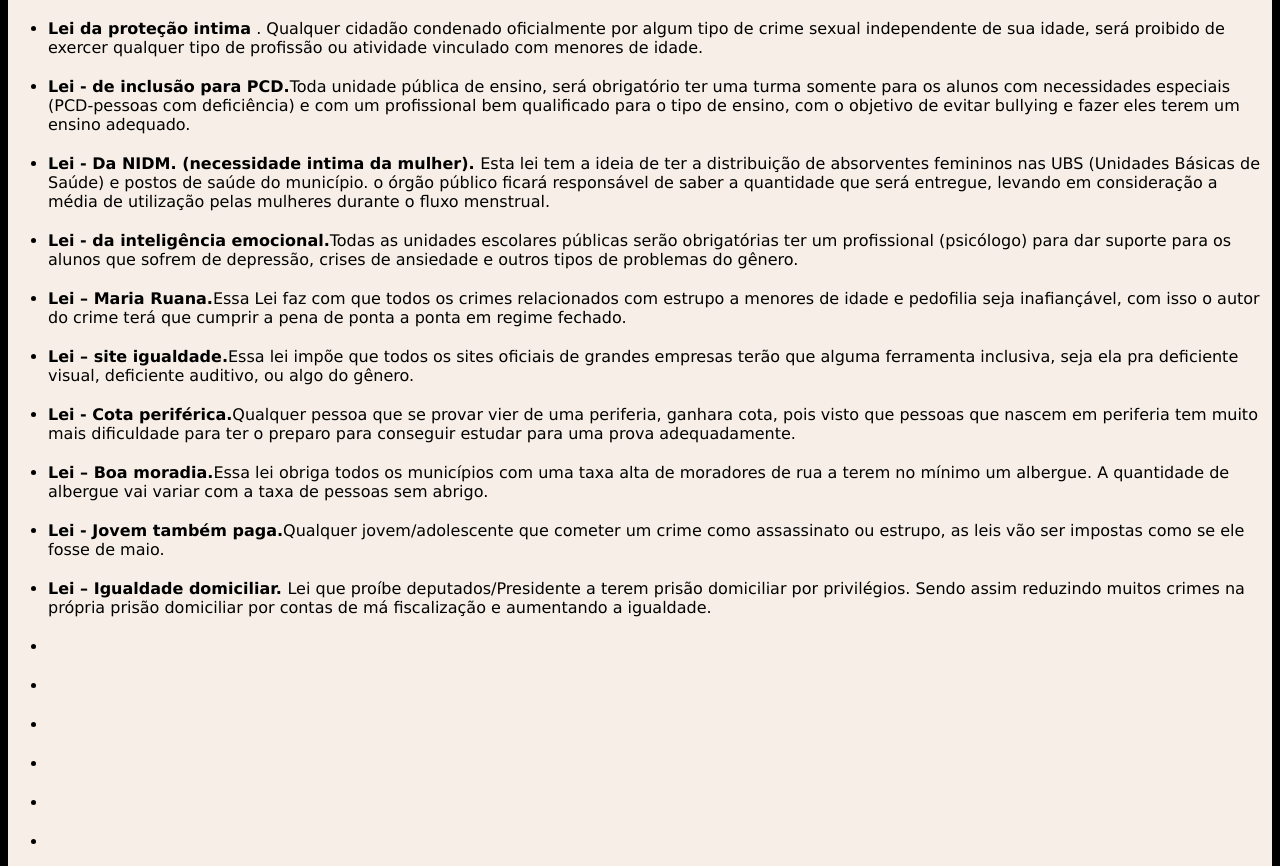
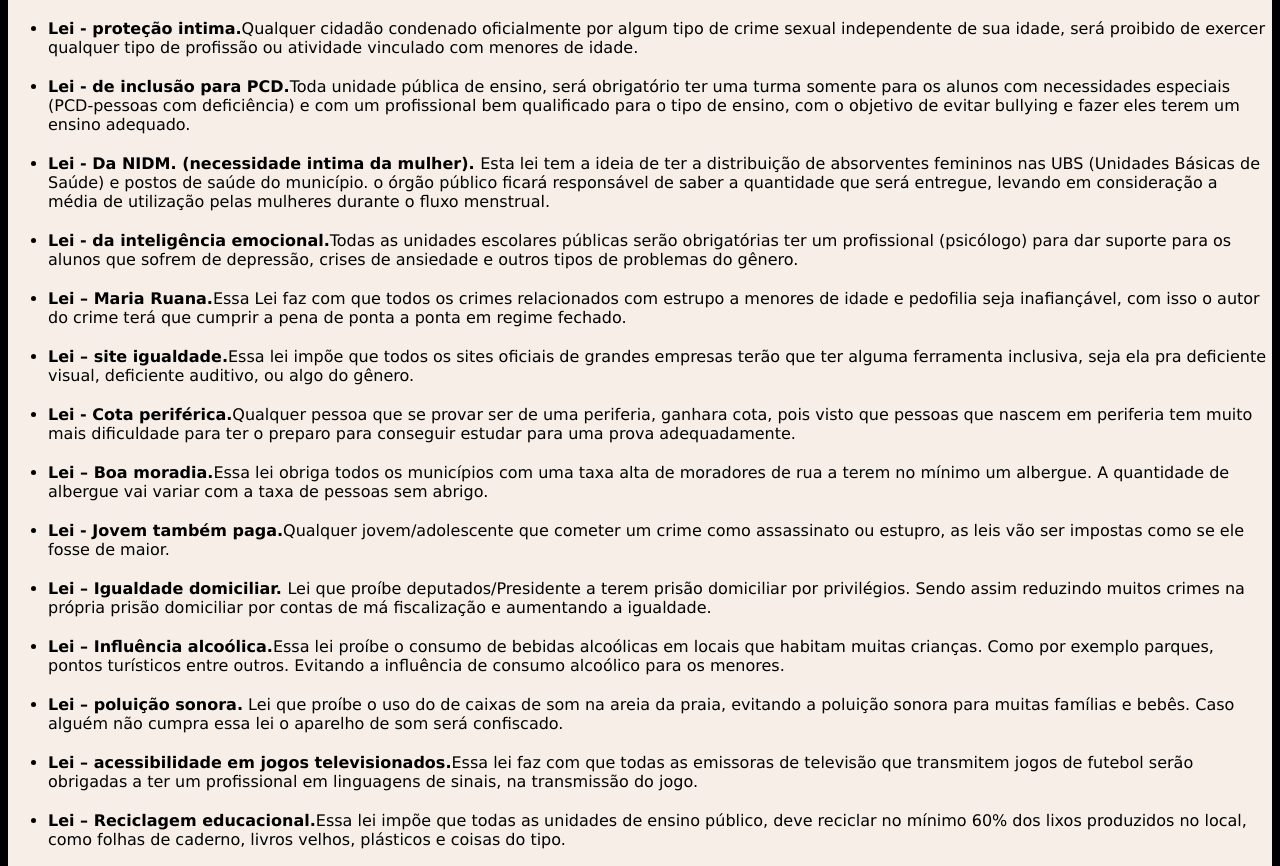
Before and after one commit to EllGuilherme/Trabalho-De-Filosofia-2.0, a plain HTML site: page leis.html in a window 1280 px wide. Shown: the part 63-929 px from the top of the page. Drawn offline with Linux system fonts and the light colour scheme.

Commit message:
99% finalizado

```diff
--- a/leis.html
+++ b/leis.html
@@ -17,22 +17,23 @@
     <div>
         <ul>
 
-            <li><strong> Lei da proteção intima</strong> . Qualquer cidadão condenado oficialmente por algum tipo de crime sexual independente de sua idade, será proibido de exercer qualquer tipo de profissão ou atividade vinculado com menores de idade.</li>
-            <li><strong> Lei - de inclusão para PCD.</strong>Toda unidade pública de ensino, será obrigatório ter uma turma somente para os alunos com necessidades especiais (PCD-pessoas com deficiência) e com um profissional bem qualificado para o tipo de ensino, com o objetivo de evitar bullying e fazer eles terem um ensino adequado. </li>
-            <li><strong> Lei - Da NIDM. (necessidade intima da mulher). </strong>Esta lei tem a ideia de ter a distribuição de absorventes femininos nas UBS (Unidades Básicas de Saúde) e postos de saúde do município. o órgão público ficará responsável de saber a quantidade que será entregue, levando em consideração a média de utilização pelas mulheres durante o fluxo menstrual. </li>
+            <li><strong>Lei - proteção intima.</strong>Qualquer cidadão condenado oficialmente por algum tipo de crime sexual independente de sua idade, será proibido de exercer qualquer tipo de profissão ou atividade vinculado com menores de idade.</li>
+            <li><strong>Lei - de inclusão para PCD.</strong>Toda unidade pública de ensino, será obrigatório ter uma turma somente para os alunos com necessidades especiais (PCD-pessoas com deficiência) e com um profissional bem qualificado para o tipo de ensino, com o objetivo de evitar bullying e fazer eles terem um ensino adequado. </li>
+            <li><strong>Lei - Da NIDM. (necessidade intima da mulher). </strong>Esta lei tem a ideia de ter a distribuição de absorventes femininos nas UBS (Unidades Básicas de Saúde) e postos de saúde do município. o órgão público ficará responsável de saber a quantidade que será entregue, levando em consideração a média de utilização pelas mulheres durante o fluxo menstrual. </li>
             <li><strong>Lei - da inteligência emocional.</strong>Todas as unidades escolares públicas serão obrigatórias ter um profissional (psicólogo) para dar suporte para os alunos que sofrem de depressão, crises de ansiedade e outros tipos de problemas do gênero. </li>
             <li><strong>Lei – Maria Ruana.</strong>Essa Lei faz com que todos os crimes relacionados com estrupo a menores de idade e pedofilia seja inafiançável, com isso o autor do crime terá que cumprir a pena de ponta a ponta em regime fechado.</li>
-            <li><strong>Lei – site igualdade.</strong>Essa lei impõe que todos os sites oficiais de grandes empresas terão que alguma ferramenta inclusiva, seja ela pra deficiente visual, deficiente auditivo, ou algo do gênero. </li>
-            <li><strong>Lei - Cota periférica.</strong>Qualquer pessoa que se provar vier de uma periferia, ganhara cota, pois visto que pessoas que nascem em periferia tem muito mais dificuldade para ter o preparo para conseguir estudar para uma prova adequadamente. </li>
+            <li><strong>Lei – site igualdade.</strong>Essa lei impõe que todos os sites oficiais de grandes empresas terão que ter alguma ferramenta inclusiva, seja ela pra deficiente visual, deficiente auditivo, ou algo do gênero. </li>
+            <li><strong>Lei - Cota periférica.</strong>Qualquer pessoa que se provar ser de uma periferia, ganhara cota, pois visto que pessoas que nascem em periferia tem muito mais dificuldade para ter o preparo para conseguir estudar para uma prova adequadamente. </li>
             <li><strong>Lei – Boa moradia.</strong>Essa lei obriga todos os municípios com uma taxa alta   de moradores de rua a terem no mínimo um albergue. A quantidade de albergue vai variar com a taxa de pessoas sem abrigo. </li>
-            <li><strong>Lei - Jovem também paga.</strong>Qualquer jovem/adolescente que cometer um crime como assassinato ou estrupo, as leis vão ser impostas como se ele fosse de maio. </li>
+            <li><strong>Lei - Jovem também paga.</strong>Qualquer jovem/adolescente que cometer um crime como assassinato ou estupro, as leis vão ser impostas como se ele fosse de maior. </li>
             <li><strong>Lei – Igualdade domiciliar. </strong>Lei que proíbe deputados/Presidente a terem prisão domiciliar por privilégios. Sendo assim reduzindo muitos crimes na própria prisão domiciliar por contas de má fiscalização e aumentando a igualdade. </li>
-            <li><strong></strong></li>
-            <li><strong></strong></li>
-            <li><strong></strong></li>
-            <li><strong></strong></li>
-            <li><strong></strong></li>
-            <li><strong></strong></li>
+            <li><strong>Lei – Influência alcoólica.</strong>Essa lei proíbe o consumo de bebidas alcoólicas em locais que habitam muitas crianças. Como por exemplo parques, pontos turísticos entre outros. Evitando a influência de consumo alcoólico para os menores. </li>
+            <li><strong>Lei – poluição sonora.</strong> Lei que proíbe o uso do de caixas de som na areia da praia, evitando a poluição sonora para muitas famílias e bebês. Caso alguém não cumpra essa lei o aparelho de som será confiscado.</li>
+            <li><strong>Lei – acessibilidade em jogos televisionados.</strong>Essa lei faz com que todas as emissoras de televisão que transmitem jogos de futebol serão obrigadas a ter um profissional em linguagens de sinais, na transmissão do jogo. </li>
+            <li><strong>Lei – Reciclagem educacional.</strong>Essa lei impõe que todas as unidades de ensino público, deve reciclar no mínimo 60% dos lixos produzidos no local, como folhas de caderno, livros velhos, plásticos e coisas do tipo. </li>
+            <li><strong>Lei – assistência pública.</strong>Essa lei faz com o que todos os municípios disponibilizam kit de assistência em todas as unidades de ensino público, como por exemplo, kits de primeiros socorros, kits íntimos para mulheres e kits para todos os tipos de emergência.  </li>
+            <li><strong>Lei - Aula do futuro.</strong>Essa lei faz com o que todas as unidades de ensino privado tenham que ter um professor de tecnologia. Passando matéria como programação e manutenção de computadores. </li>
+
 
         </ul>
 
@@ -73,6 +74,7 @@
 var dropdown = document.getElementsByClassName("dropdown-btn");
 
 
+
 for (i = 0; i < dropdown.length; i++) {
   dropdown[i].addEventListener("click", function() {
   this.classList.toggle("active");
--- a/style.css
+++ b/style.css
@@ -54,8 +54,9 @@ header{
  }
 
  .color2{
-  color: goldenrod;
+  color: #0443ca;
   font-size: 28px;
+  font-family: 'Lucida Sans', 'Lucida Sans Regular', 'Lucida Grande', 'Lucida Sans Unicode', Geneva, Verdana, sans-serif;
  }
 
  .tm{
```
Also changed, not shown: index.html (+2 -2 lines).
